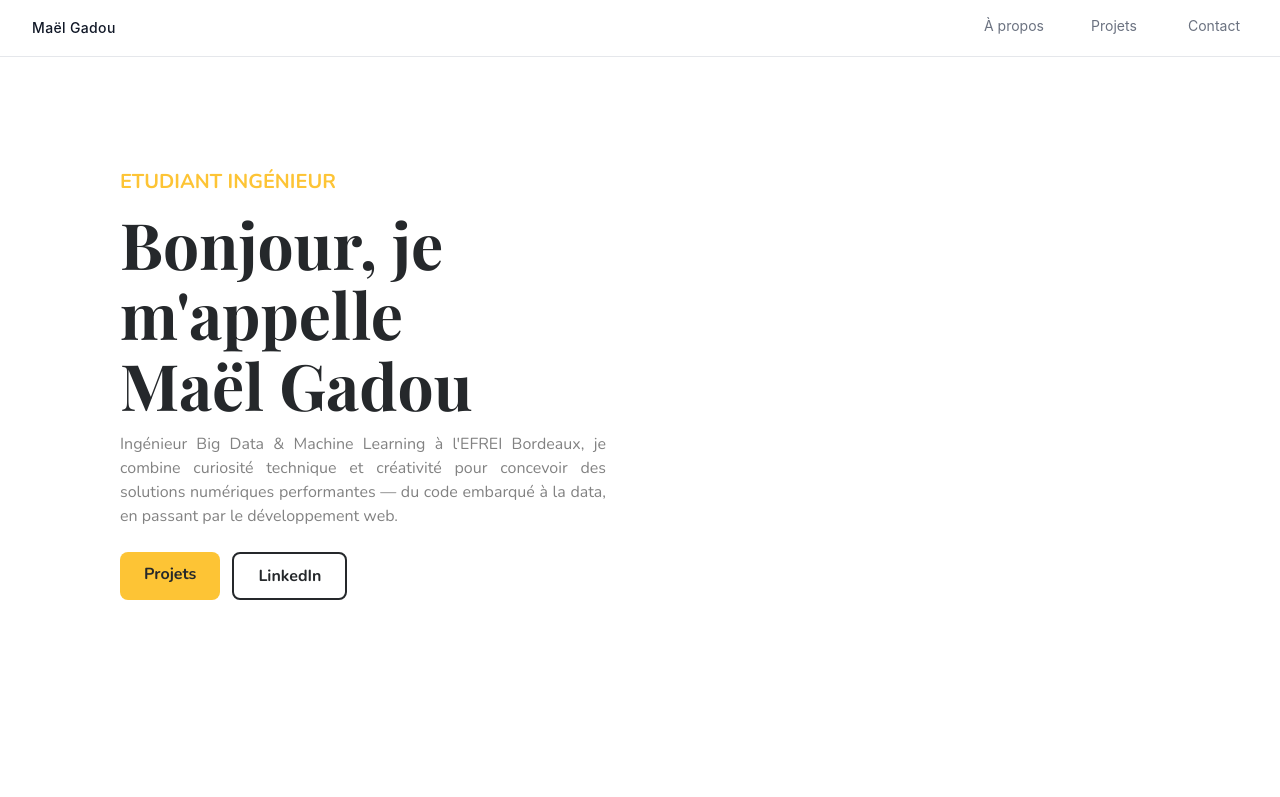
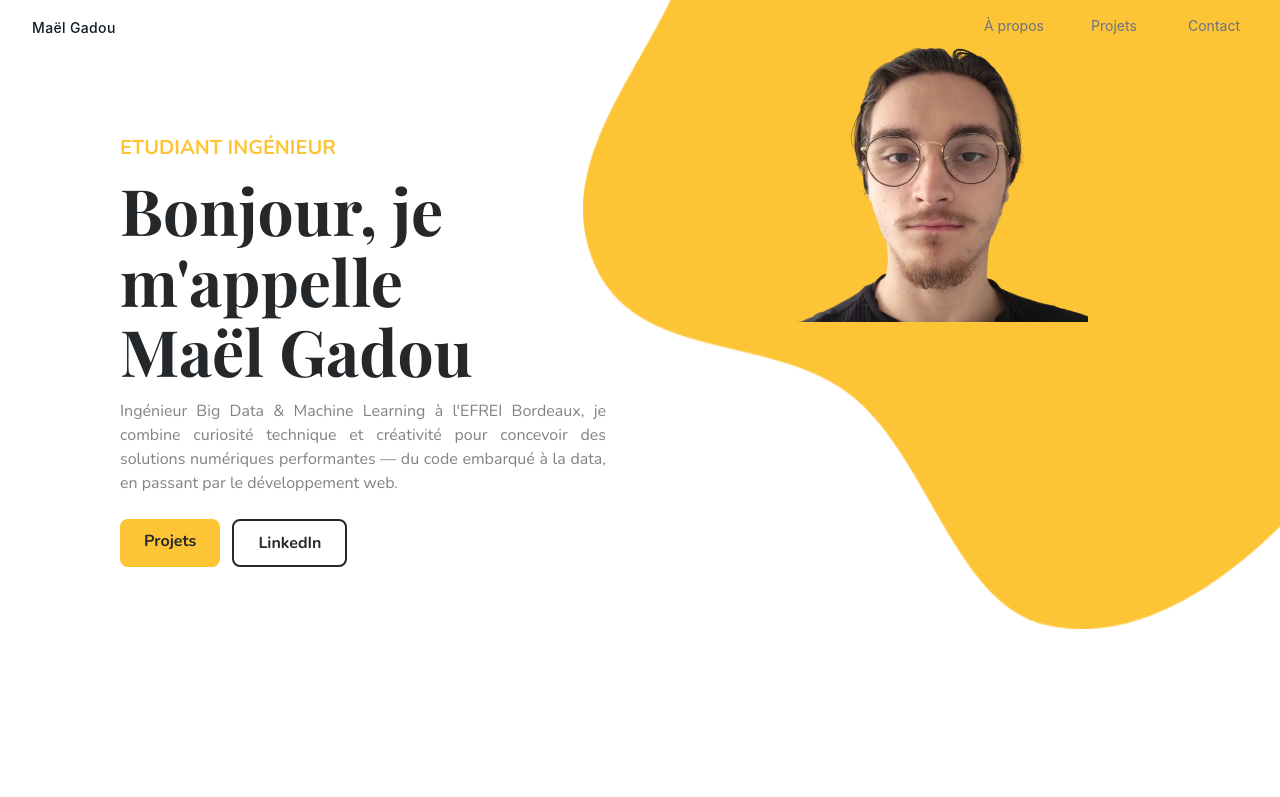
Before and after one commit to Lesgad/Portefolio, a React (Vite) app: page / in a window 1280 px wide. Shown: the top 797 px of the page. Built offline with nearby package versions, Linux system fonts and the light colour scheme.

Commit message:
Placement du background jaune plus une photo. Bug de navbar à controler

```diff
--- a/src/App.jsx
+++ b/src/App.jsx
@@ -5,14 +5,16 @@ import Footer from './components/Footer'
 
 function App() {
   return (
+    <>
+      <Navbar />
       <div className="bg-white min-h-screen text-gray-900 font-sans flex flex-col">
-      <Navbar />
         <main className="flex-1">
           <Hero />
           <About />
         </main>
         <Footer />
       </div>
+    </>
   )
 }
 
--- a/src/components/Hero.jsx
+++ b/src/components/Hero.jsx
@@ -1,7 +1,49 @@
+import yellowBg from '../assets/yellow-bg.png'
+import photoRbg from '../assets/photo_rbg.png'
+
 export default function Hero() {
   return (
-    <section id="accueil" className="w-full bg-white">
-      <div style={{ paddingLeft: '120px', paddingTop: '110px', maxWidth: '606px' }}>
+    <section
+      id="accueil"
+      className="w-full bg-white relative overflow-hidden flex items-center"
+      style={{ minHeight: '700px' }}
+    >
+      {/* Blob jaune + photo contenus dans le même wrapper */}
+      <div
+        style={{
+          position: 'absolute',
+          right: '-80px',
+          top: '-248px',
+          width: '777px',
+          height: '877px',
+          zIndex: 1,
+          pointerEvents: 'none',
+        }}
+      >
+        <img
+          src={yellowBg}
+          alt=""
+          aria-hidden="true"
+          style={{ position: 'absolute', inset: 0, width: '100%', height: '100%' }}
+        />
+        <img
+          src={photoRbg}
+          alt="Maël Gadou"
+          style={{
+            position: 'absolute',
+            top: '290px',
+            left: '45%',
+            transform: 'translateX(-50%)',
+            width: '310px',
+            height: '280px',
+            objectFit: 'cover',
+            objectPosition: 'top center',
+          }}
+        />
+      </div>
+
+      {/* Contenu texte */}
+      <div style={{ paddingLeft: '120px', paddingTop: '110px', paddingBottom: '110px', maxWidth: '606px', position: 'relative', zIndex: 2 }}>
 
         <span
           style={{
--- a/src/components/Navbar.jsx
+++ b/src/components/Navbar.jsx
@@ -7,7 +7,7 @@ const navLinks = [
 
 export default function Navbar() {
   return (
-    <header className="w-full border-b border-gray-200 bg-white">
+    <header style={{ position: 'fixed', top: 0, left: 0, right: 0, zIndex: 50, background: 'transparent' }} className="w-full">
       <nav className="max-w-[1440px] mx-auto px-8 h-14 flex items-center justify-between">
 
         {/* Nom / Logo */}
```
Also changed, not shown: src/assets/photo_rbg.png (added), src/assets/yellow-bg.png (added). Lines whose indentation alone changed are shown as unchanged.
